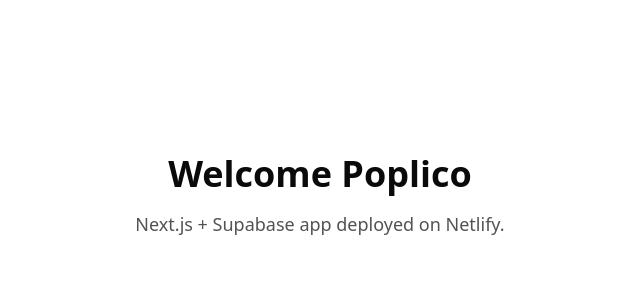
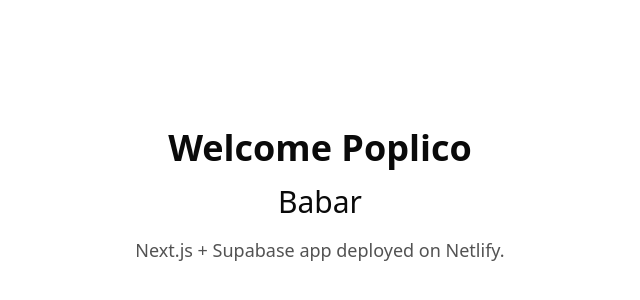
Before and after one commit to AssoConnectWorkshop/WS1, a Next.js app: page / in a window 1280 px wide. Shown: the part 204-504 px from the top of the page, without its empty margins (320-960 px from the left). Built offline with nearby package versions, Linux system fonts and the light colour scheme.

Commit message:
Add Babar to homepage (#1)
Co-authored-by: Claude <noreply@anthropic.com>

```diff
--- a/src/app/page.tsx
+++ b/src/app/page.tsx
@@ -15,6 +15,7 @@ export default async function Home() {
   return (
     <main className="flex min-h-screen flex-col items-center justify-center gap-4 p-8">
       <h1 className="text-4xl font-bold">Welcome Poplico</h1>
+      <p className="text-3xl">Babar</p>
       {organizationName && (
         <p className="text-2xl font-medium">{organizationName}</p>
       )}
```
